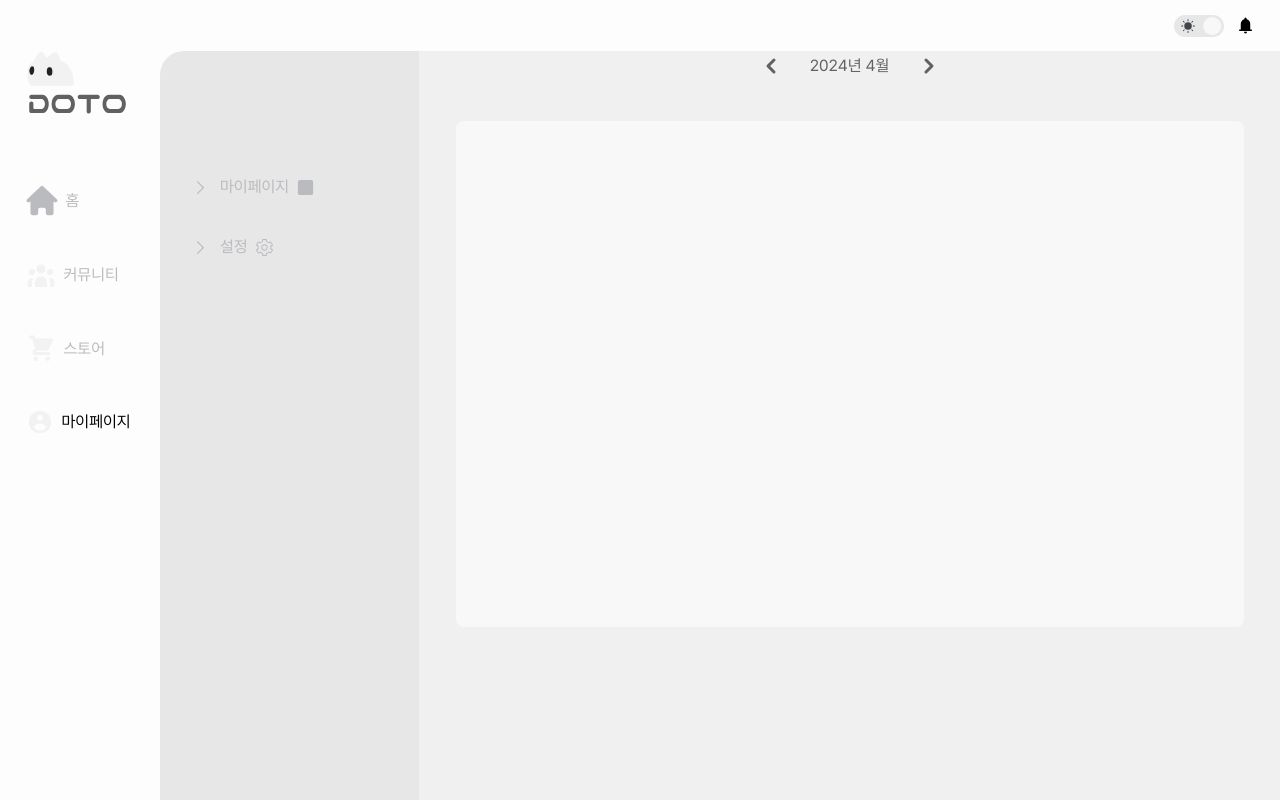
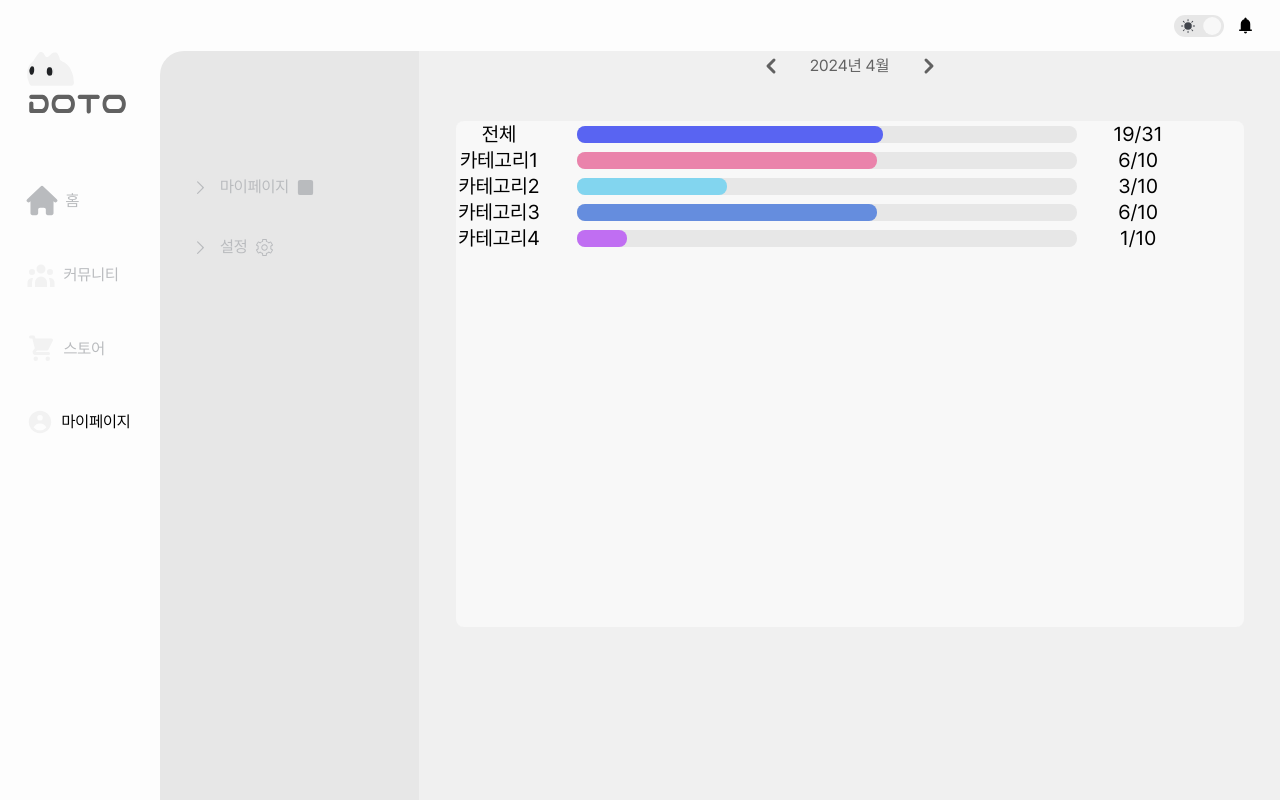
Before and after one commit to Do-it-Together-DoTo/DoTo_Front, a React (Vite) app: page /mypage/mydata in a window 1280 px wide. Built offline with nearby package versions, Linux system fonts and the light colour scheme.

Commit message:
Design: MyDataPage 완료한 카테고리 UI 구현

```diff
--- a/src/pages/mypage/ChangePasswordPage.tsx
+++ b/src/pages/mypage/ChangePasswordPage.tsx
@@ -1,12 +1,3 @@
-import { fakerKO as faker } from '@faker-js/faker';
-
-const initialData=()=>({
-  all:faker.number.int({min:1,max:31}),
-  category1:faker.number.int({min:1,max:10}),
-  category2:faker.number.int({min:1,max:10}),
-  category3:faker.number.int({min:1,max:10}),
-  category4:faker.number.int({min:1,max:10}),
-})
 const ChangePasswordPage = () => {
   //TODO 비밀번호 정규식 로직 , 비동기 통신
   return (
--- a/src/pages/mypage/MydataPage.tsx
+++ b/src/pages/mypage/MydataPage.tsx
@@ -1,15 +1,76 @@
-import { ArrowLeftIcon,ArrowRightIcon } from "@/assets/svg";
+import { ArrowLeftIcon, ArrowRightIcon } from '@/assets/svg';
+import { fakerKO as faker } from '@faker-js/faker';
+
 const MydataPage = () => {
+  const data = {
+  all: faker.number.int({ min: 1, max: 31 }),
+  category1: faker.number.int({ min: 1, max: 10 }),
+  category2: faker.number.int({ min: 1, max: 10 }),
+  category3: faker.number.int({ min: 1, max: 10 }),
+  category4: faker.number.int({ min: 1, max: 10 }),
+  };
+  const initialMax={
+    all:31,
+    category1: 10,
+    category2: 10,
+    category3: 10,
+    category4: 10,
+  }
+  const graphData={
+    all:`${(data.all/initialMax.all*31.25).toFixed(3)}rem`,
+    category1: `${(data.category1/initialMax.category1*31.25).toFixed(3)}rem`,
+    category2: `${(data.category2/initialMax.category2*31.25).toFixed(3)}rem`,
+    category3: `${(data.category3/initialMax.category3*31.25).toFixed(3)}rem`,
+    category4: `${(data.category4/initialMax.category4*31.25).toFixed(3)}rem`,
+  }
+
+
   return (
-        <div className="flex flex-col items-center w-[calc(100vw-26.1875rem)] h-[calc(100vh-3.1875rem)] bg-Light_Layout-200 dark:bg-Dark_Layout-300">
-          <div className="w-[12.875rem] h-[1.875rem] flex justify-center	">
-            <ArrowLeftIcon width={30} height={30}/>
-            <span className="w-[8rem] h-[1.875rem] flex justify-center items-center text-Light_Text_Name">2024년 4월</span>
-            <ArrowRightIcon width={30} height={30}/>
+    <div className="flex flex-col items-center w-[calc(100vw-26.1875rem)] h-[calc(100vh-3.1875rem)] bg-Light_Layout-200 dark:bg-Dark_Layout-300">
+      <div className="w-[12.875rem] h-[1.875rem] flex justify-center	">
+        <ArrowLeftIcon width={30} height={30} />
+        <span className="w-[8rem] h-[1.875rem] flex justify-center items-center text-Light_Text_Name">2024년 4월</span>
+        <ArrowRightIcon width={30} height={30} />
+      </div>
+      <div className="mt-[2.5rem] fllex-col w-[49.25rem] h-[31.625rem]  bg-Light_Layout-300 rounded-lg rounded-[0.9375rem] dark:bg-Dark_Layouex ft-200">
+        <div className='w-[44.3125rem] h-[1.625rem] flex justify-between items-center'>
+          <div className='w-[5.4375rem] h-[1.5rem] text-[1.25rem] flex justify-center items-center'>전체</div>
+          <div className='relative w-[31.25rem] h-[1.0625rem] bg-Light_Layout-100 rounded-lg rounded-10'>
+            <div className={`absolute h-[1.0625rem] rounded-lg rounded-10 bg-Button`} style={{ width: graphData.all }}/>
           </div>
-                <div className="mt-[2.5rem] fllex-col w-[49.25rem] h-[31.625rem]  bg-Light_Layout-300 rounded-lg rounded-[0.9375rem] dark:bg-Dark_Layouex ft-200">
-                </div>
+          <div className='w-[3.3125rem] h-[1.5rem] text-[1.25rem] flex justify-center items-center'>{data.all}/{initialMax.all}</div>
         </div>
+              <div className='w-[44.3125rem] h-[1.625rem] flex justify-between items-center'>
+          <div className='w-[5.4375rem] h-[1.5rem] text-[1.25rem] flex justify-center items-center'>카테고리1</div>
+          <div className='relative w-[31.25rem] h-[1.0625rem] bg-Light_Layout-100 rounded-lg rounded-10'>
+            <div className={`absolute h-[1.0625rem] rounded-lg rounded-10 bg-pink`} style={{ width: graphData.category1 }}/>
+          </div>
+          <div className='w-[3.3125rem] h-[1.5rem] text-[1.25rem] flex justify-center items-center'>{data.category1}/{initialMax.category1}</div>
+        </div>
+              <div className='w-[44.3125rem] h-[1.625rem] flex justify-between items-center'>
+          <div className='w-[5.4375rem] h-[1.5rem] text-[1.25rem] flex justify-center items-center'>카테고리2</div>
+          <div className='relative w-[31.25rem] h-[1.0625rem] bg-Light_Layout-100 rounded-lg rounded-10'>
+            <div className={`absolute h-[1.0625rem] rounded-lg rounded-10 bg-skyblue`} style={{ width: graphData.category2 }}/>
+          </div>
+          <div className='w-[3.3125rem] h-[1.5rem] text-[1.25rem] flex justify-center items-center'>{data.category2}/{initialMax.category2}</div>
+        </div>
+              <div className='w-[44.3125rem] h-[1.625rem] flex justify-between items-center'>
+          <div className='w-[5.4375rem] h-[1.5rem] text-[1.25rem] flex justify-center items-center'>카테고리3</div>
+          <div className='relative w-[31.25rem] h-[1.0625rem] bg-Light_Layout-100 rounded-lg rounded-10'>
+            <div className={`absolute h-[1.0625rem] rounded-lg rounded-10 bg-blue`} style={{ width: graphData.category3 }}/>
+          </div>
+          <div className='w-[3.3125rem] h-[1.5rem] text-[1.25rem] flex justify-center items-center'>{data.category3}/{initialMax.category3}</div>
+        </div>
+              <div className='w-[44.3125rem] h-[1.625rem] flex justify-between items-center'>
+          <div className='w-[5.4375rem] h-[1.5rem] text-[1.25rem] flex justify-center items-center'>카테고리4</div>
+          <div className='relative w-[31.25rem] h-[1.0625rem] bg-Light_Layout-100 rounded-lg rounded-10'>
+            <div className={`absolute h-[1.0625rem] rounded-lg rounded-10 bg-purple`} style={{ width: graphData.category4 }}/>
+          </div>
+          <div className='w-[3.3125rem] h-[1.5rem] text-[1.25rem] flex justify-center items-center'>{data.category4}/{initialMax.category4}</div>
+        </div>
+
+      </div>
+    </div>
   );
 };
 
```
Also changed, not shown: public/svg/arrowLeftIcon.svg.
